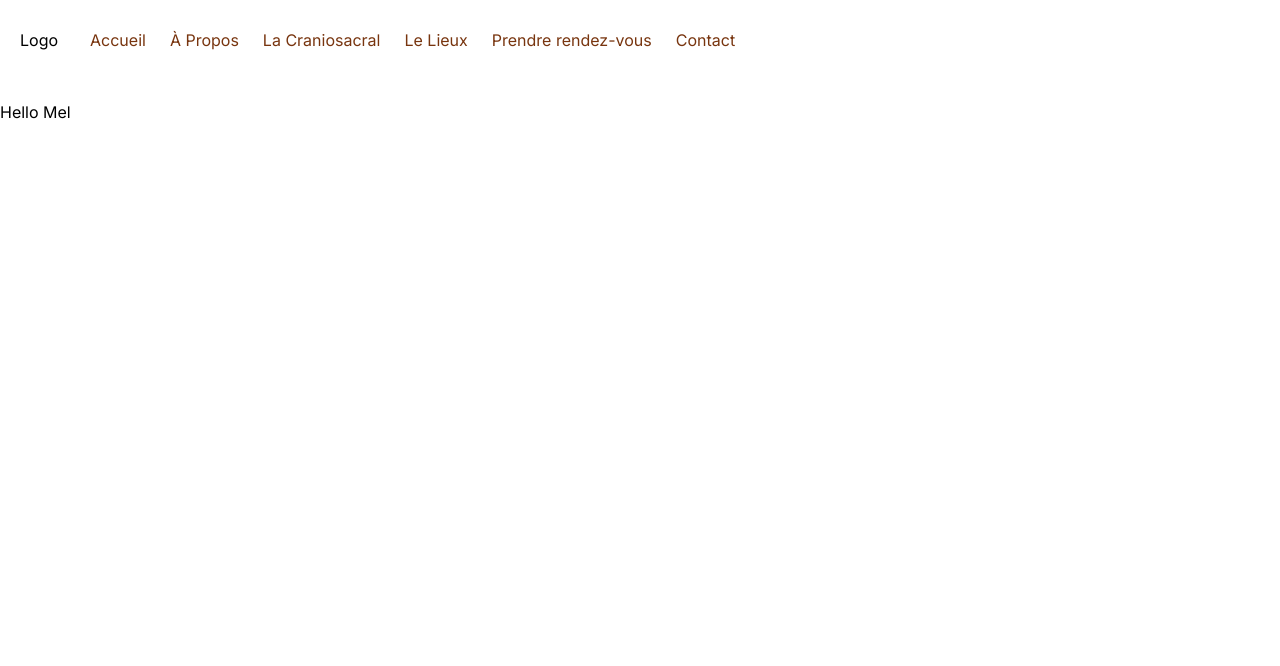
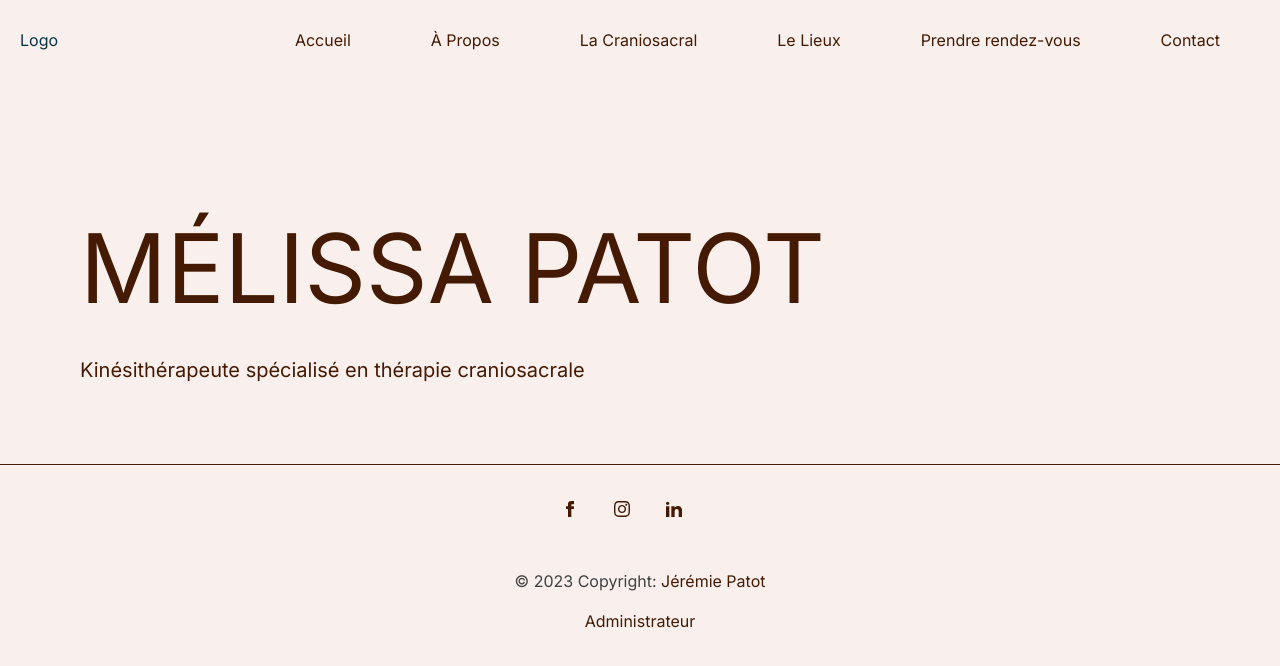
Before and after one commit to Jezzatator/MelCranio, a Next.js app: page / in a window 1280 px wide. Shown: the top 666 px of the page. Built offline with nearby package versions, Linux system fonts and the light colour scheme.

Commit message:
ajout footer

```diff
--- /dev/null
+++ b/app/components/Footer.tsx
@@ -0,0 +1,64 @@
+import React from "react";
+
+const Footer = () => {
+  const links = [
+    {
+      label: "facebook",
+      logo: "M9 8h-3v4h3v12h5v-12h3.642l.358-4h-4v-1.667c0-.955.192-1.333 1.115-1.333h2.885v-5h-3.808c-3.596 0-5.192 1.583-5.192 4.615v3.385z",
+      href: "/",
+    },
+    {
+      label: "instagram",
+      logo: "M12 2.163c3.204 0 3.584.012 4.85.07 3.252.148 4.771 1.691 4.919 4.919.058 1.265.069 1.645.069 4.849 0 3.205-.012 3.584-.069 4.849-.149 3.225-1.664 4.771-4.919 4.919-1.266.058-1.644.07-4.85.07-3.204 0-3.584-.012-4.849-.07-3.26-.149-4.771-1.699-4.919-4.92-.058-1.265-.07-1.644-.07-4.849 0-3.204.013-3.583.07-4.849.149-3.227 1.664-4.771 4.919-4.919 1.266-.057 1.645-.069 4.849-.069zm0-2.163c-3.259 0-3.667.014-4.947.072-4.358.2-6.78 2.618-6.98 6.98-.059 1.281-.073 1.689-.073 4.948 0 3.259.014 3.668.072 4.948.2 4.358 2.618 6.78 6.98 6.98 1.281.058 1.689.072 4.948.072 3.259 0 3.668-.014 4.948-.072 4.354-.2 6.782-2.618 6.979-6.98.059-1.28.073-1.689.073-4.948 0-3.259-.014-3.667-.072-4.947-.196-4.354-2.617-6.78-6.979-6.98-1.281-.059-1.69-.073-4.949-.073zm0 5.838c-3.403 0-6.162 2.759-6.162 6.162s2.759 6.163 6.162 6.163 6.162-2.759 6.162-6.163c0-3.403-2.759-6.162-6.162-6.162zm0 10.162c-2.209 0-4-1.79-4-4 0-2.209 1.791-4 4-4s4 1.791 4 4c0 2.21-1.791 4-4 4zm6.406-11.845c-.796 0-1.441.645-1.441 1.44s.645 1.44 1.441 1.44c.795 0 1.439-.645 1.439-1.44s-.644-1.44-1.439-1.44z",
+      href: "/",
+    },
+    {
+      label: "linkedin",
+      logo: "M4.98 3.5c0 1.381-1.11 2.5-2.48 2.5s-2.48-1.119-2.48-2.5c0-1.38 1.11-2.5 2.48-2.5s2.48 1.12 2.48 2.5zm.02 4.5h-5v16h5v-16zm7.982 0h-4.968v16h4.969v-8.399c0-4.67 6.029-5.052 6.029 0v8.399h4.988v-10.131c0-7.88-8.922-7.593-11.018-3.714v-2.155z",
+      href: "https://www.linkedin.com/in/m%C3%A9lissa-patot-0895a64a/",
+    },
+  ];
+
+  return (
+    <footer className="flex flex-col items-center border-t border-amber-950 text-center text-white dark:bg-neutral-600">
+      <div className="container pt-9">
+        <div className="mb-9 flex justify-center">
+          {links.map((link) => (
+            <a
+              key={link.label}
+              href={link.href}
+              className="mr-9 text-amber-950 dark:text-neutral-200"
+            >
+              <svg
+                xmlns="http://www.w3.org/2000/svg"
+                className="h-4 w-4"
+                fill="currentColor"
+                viewBox="0 0 24 24"
+              >
+                <path d={link.logo} />
+              </svg>
+            </a>
+          ))}
+        </div>
+      </div>
+
+      <div className="w-full p-4 text-center text-neutral-700 dark:bg-neutral-700 dark:text-neutral-200">
+        © 2023 Copyright:
+        <span> </span>
+        <a
+          className="text-amber-950 dark:text-neutral-400"
+          href="https://github.com/Jezzatator/"
+        >
+          Jérémie Patot
+        </a>
+      </div>
+      <div className="w-full text-center text-neutral-700 dark:bg-neutral-700 dark:text-neutral-200">
+        <a className="text-amber-950 dark:text-neutral-400" href="/admin">
+          Administrateur
+        </a>
+      </div>
+    </footer>
+  );
+};
+
+export default Footer;
--- a/app/NavBar.tsx
+++ b/app/components/NavBar.tsx
@@ -31,12 +31,14 @@ const NavBar = () => {
 
   return (
     <nav className="flex space-x-8 mb-5 px-5 h-20 items-center">
-      <Link href="/">Logo</Link>
-      <ul className="flex space-x-6">
+      <Link className="" href="/">
+        Logo
+      </Link>
+      <ul className="flex grow justify-end space-x-20 text-rights px-10">
         {links.map((link) => (
           <Link
             key={link.href}
-            className="text-amber-900 hover:text-zinc-800 transition-colors"
+            className="text-amber-950 hover:text-cyan-950 transition-colors"
             href={link.href}
           >
             {link.label}
--- /dev/null
+++ b/app/components/components.css
@@ -0,0 +1,5 @@
+/* NavBar Style Start */
+
+.navbar--link-text {
+    color: var(--craton-gey)
+}
--- /dev/null
+++ b/app/frontpage.css
@@ -0,0 +1,5 @@
+/* Front page Style Start */
+
+.main-title--wrapper {
+    color: var(--craton-gey)
+  }
--- a/app/globals.css
+++ b/app/globals.css
@@ -3,9 +3,14 @@
 @tailwind utilities;
 
 :root {
-  --foreground-rgb: 0, 0, 0;
-  --background-start-rgb: 214, 219, 220;
-  --background-end-rgb: 255, 255, 255;
+  --background: #F9F0EEFF;
+  --calm-gren: #B8C5BDFF;
+  --pi-pink: #D9BCD1FF;
+  --bi-blue: #C0D6D8FF;
+
+  --craton-gey: #746164FF;
+  --stone-blue: #083344;
+
 }
 
 @media (prefers-color-scheme: dark) {
@@ -17,5 +22,6 @@
 }
 
 body {
-  color: rgb(var(--foreground-rgb));
+  background: var(--background);
+  color: var(--stone-blue)
 }
--- a/app/layout.tsx
+++ b/app/layout.tsx
@@ -1,7 +1,8 @@
 import type { Metadata } from "next";
 import { Inter } from "next/font/google";
 import "./globals.css";
-import NavBar from "./NavBar";
+import NavBar from "./components/NavBar";
+import Footer from "./components/Footer";
 
 const inter = Inter({ subsets: ["latin"] });
 
@@ -20,6 +21,7 @@ export default function RootLayout({
       <body className={inter.className}>
         <NavBar />
         <main>{children}</main>
+        <Footer />
       </body>
     </html>
   );
--- a/app/page.tsx
+++ b/app/page.tsx
@@ -1,3 +1,12 @@
+import "./frontpage.css";
+
 export default function Home() {
-  return <div>Hello Mel</div>;
+  return (
+    <div className="px-20 py-20 text-amber-950">
+      <h1 className="uppercase text-8xl py-10">Mélissa Patot</h1>
+      <h2 className="text-xl">
+        Kinésithérapeute spécialisé en thérapie craniosacrale
+      </h2>
+    </div>
+  );
 }
```
Also changed, not shown: package.json (+6 -5 lines), 1 other file (tests, documents, lock files or other folders).
